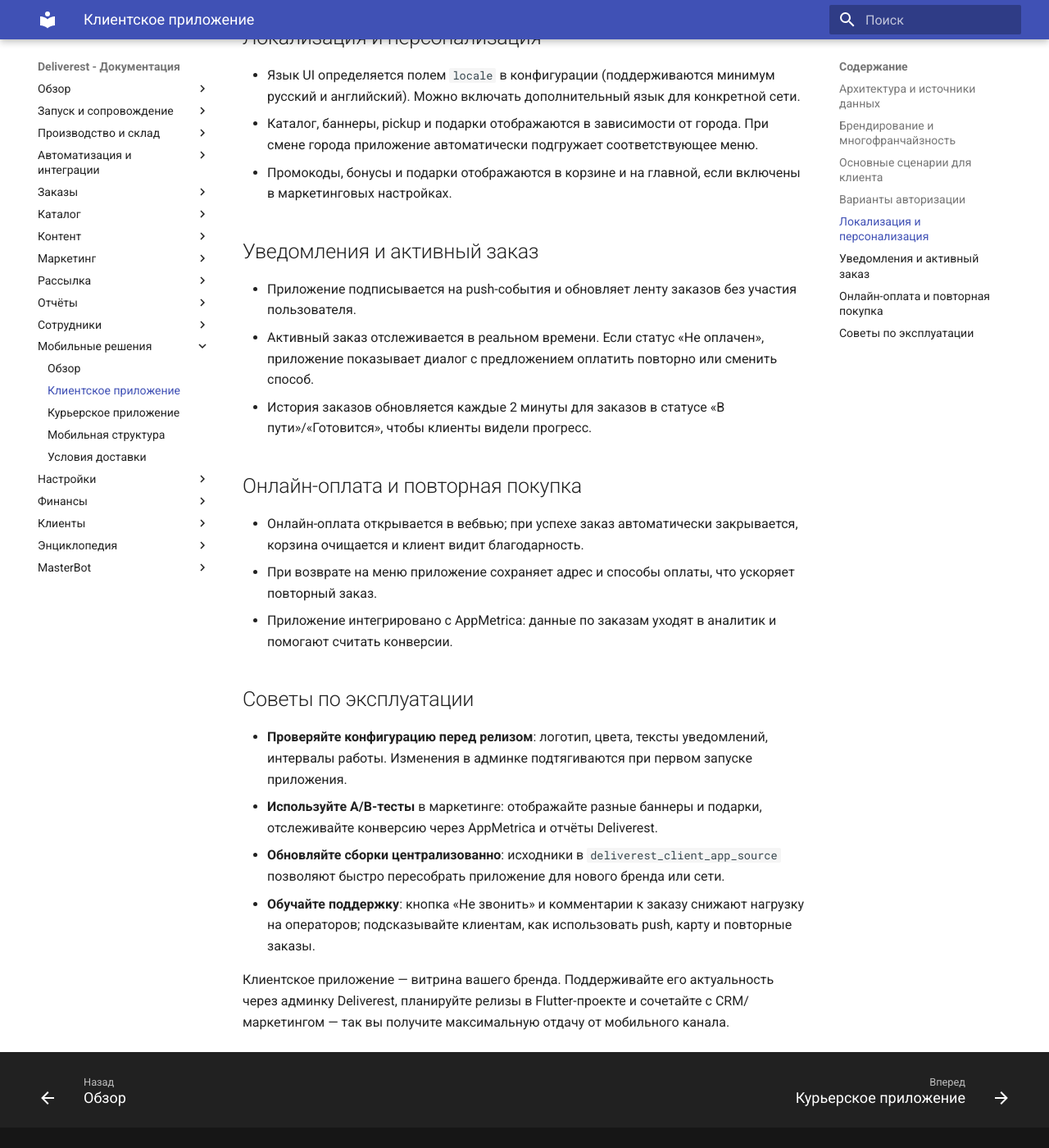
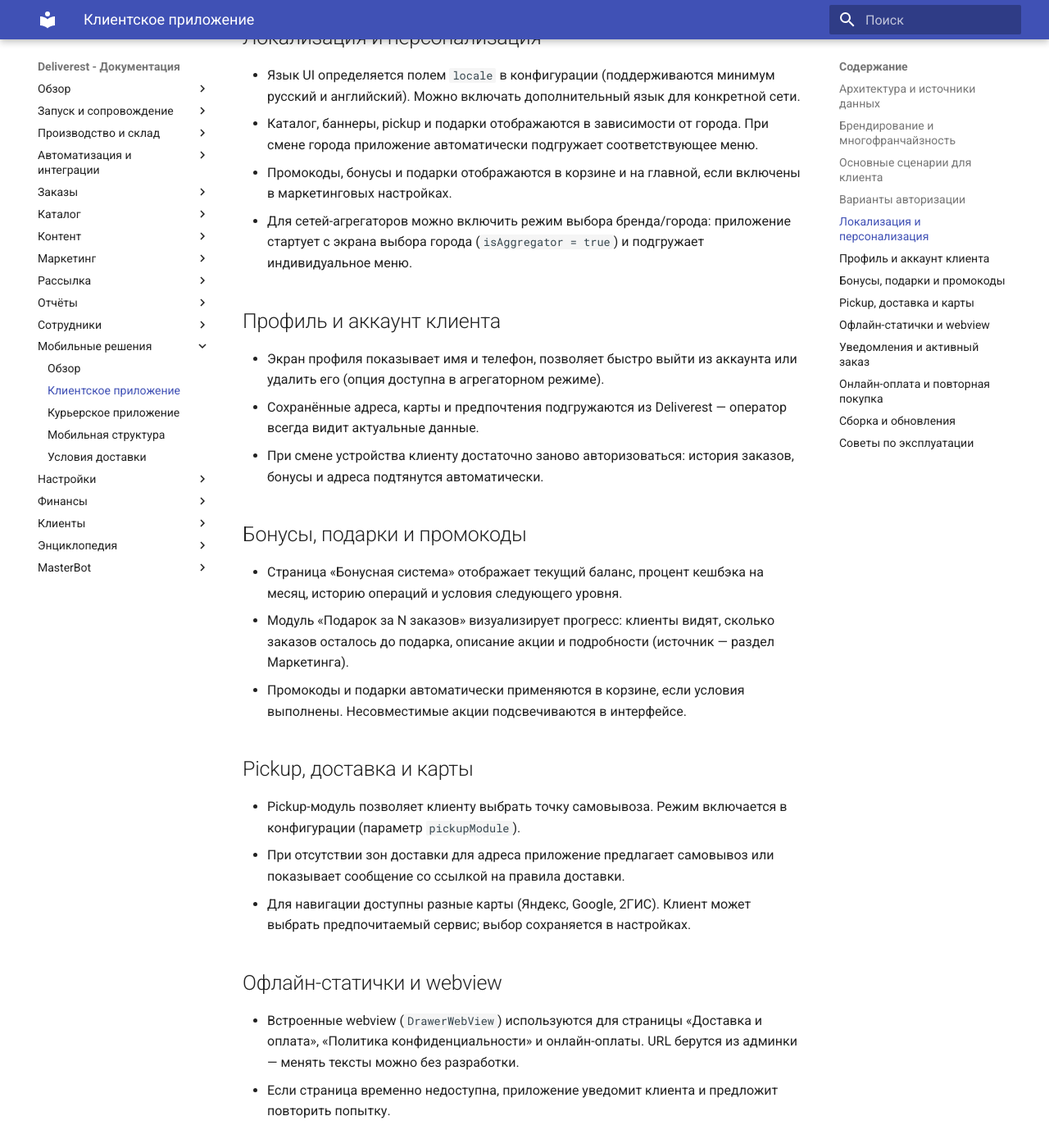
Before and after one commit to imfurman/deliverest-docs, an MkDocs documentation site: the page built from docs/mobile/client-app.md, in a window 1280 px wide and 1400 px high, scrolled down 2175 px. Shown: the whole window at 82% size. Built offline with MkDocs 1.6.1 and Material for MkDocs 9.7.7, drawn with Linux system fonts in a browser that asks for light colours; some of the changed text lies outside the part shown.

Commit message:
improve client app chapter

```diff
--- a/docs/mobile/client-app.md
+++ b/docs/mobile/client-app.md
@@ -43,6 +43,30 @@ Deliverest поставляет собственное мобильное при
 - Язык UI определяется полем `locale` в конфигурации (поддерживаются минимум русский и английский). Можно включать дополнительный язык для конкретной сети.
 - Каталог, баннеры, pickup и подарки отображаются в зависимости от города. При смене города приложение автоматически подгружает соответствующее меню.
 - Промокоды, бонусы и подарки отображаются в корзине и на главной, если включены в маркетинговых настройках.
+- Для сетей-агрегаторов можно включить режим выбора бренда/города: приложение стартует с экрана выбора города (`isAggregator = true`) и подгружает индивидуальное меню.
+
+## Профиль и аккаунт клиента
+
+- Экран профиля показывает имя и телефон, позволяет быстро выйти из аккаунта или удалить его (опция доступна в агрегаторном режиме).
+- Сохранённые адреса, карты и предпочтения подгружаются из Deliverest — оператор всегда видит актуальные данные.
+- При смене устройства клиенту достаточно заново авторизоваться: история заказов, бонусы и адреса подтянутся автоматически.
+
+## Бонусы, подарки и промокоды
+
+- Страница «Бонусная система» отображает текущий баланс, процент кешбэка на месяц, историю операций и условия следующего уровня.
+- Модуль «Подарок за N заказов» визуализирует прогресс: клиенты видят, сколько заказов осталось до подарка, описание акции и подробности (источник — раздел Маркетинга).
+- Промокоды и подарки автоматически применяются в корзине, если условия выполнены. Несовместимые акции подсвечиваются в интерфейсе.
+
+## Pickup, доставка и карты
+
+- Pickup-модуль позволяет клиенту выбрать точку самовывоза. Режим включается в конфигурации (параметр `pickupModule`).
+- При отсутствии зон доставки для адреса приложение предлагает самовывоз или показывает сообщение со ссылкой на правила доставки.
+- Для навигации доступны разные карты (Яндекс, Google, 2ГИС). Клиент может выбрать предпочитаемый сервис; выбор сохраняется в настройках.
+
+## Офлайн-статички и webview
+
+- Встроенные webview (`DrawerWebView`) используются для страницы «Доставка и оплата», «Политика конфиденциальности» и онлайн-оплаты. URL берутся из админки — менять тексты можно без разработки.
+- Если страница временно недоступна, приложение уведомит клиента и предложит повторить попытку.
 
 ## Уведомления и активный заказ
 
@@ -56,11 +80,21 @@ Deliverest поставляет собственное мобильное при
 - При возврате на меню приложение сохраняет адрес и способы оплаты, что ускоряет повторный заказ.
 - Приложение интегрировано с AppMetrica: данные по заказам уходят в аналитик и помогают считать конверсии.
 
+## Сборка и обновления
+
+- Проект написан на Flutter. Для каждой сети предусмотрены отдельные конфигурации (шаблоны в каталоге `projects/`, настройки splash-экранов и иконок — `flutter_native_splash-*.yaml`).
+- Сборка под конкретного клиента выполняется командами из Makefile или скриптов `rb.sh` (см. `instructions.txt`).
+- Перед релизом проверьте:
+  - доступность API и корректность URL в `ConfigService`;
+  - настройки push (Firebase, AppMetrica);
+  - список доступных методов оплаты и авторизации.
+
 ## Советы по эксплуатации
 
 - **Проверяйте конфигурацию перед релизом**: логотип, цвета, тексты уведомлений, интервалы работы. Изменения в админке подтягиваются при первом запуске приложения.
 - **Используйте A/B-тесты** в маркетинге: отображайте разные баннеры и подарки, отслеживайте конверсию через AppMetrica и отчёты Deliverest.
 - **Обновляйте сборки централизованно**: исходники в `deliverest_client_app_source` позволяют быстро пересобрать приложение для нового бренда или сети.
 - **Обучайте поддержку**: кнопка «Не звонить» и комментарии к заказу снижают нагрузку на операторов; подсказывайте клиентам, как использовать push, карту и повторные заказы.
+- **Следите за отзывами**: в разделе «Клиенты → Обратная связь» смотрите, какие функции клиенты запрашивают чаще всего, и обновляйте приложение в соответствии с ожиданиями.
 
 Клиентское приложение — витрина вашего бренда. Поддерживайте его актуальность через админку Deliverest, планируйте релизы в Flutter-проекте и сочетайте с CRM/маркетингом — так вы получите максимальную отдачу от мобильного канала.
```
